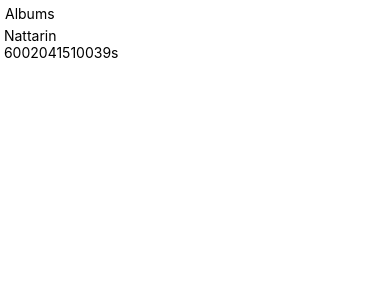
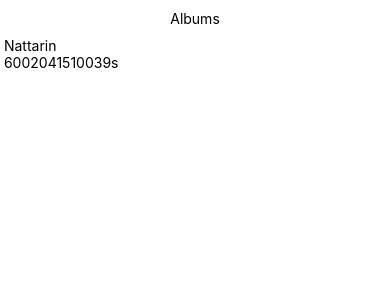
Before and after one commit to Nattarin/std6002041510039, a React Native app: screen / in a window 390 px wide. Shown: the top 300 px of the page. Built offline with nearby package versions, Linux system fonts and the light colour scheme.

Commit message:
new component

```diff
--- a/component/Header.js
+++ b/component/Header.js
@@ -16,7 +16,11 @@ class Header extends Component {
 //style
 const styles = {
     header:{
-        padding: 5
+        padding: 10,
+        alignItems: "center"
+    },
+text: {
+        fontSize: 50
     }
 }
 
```
